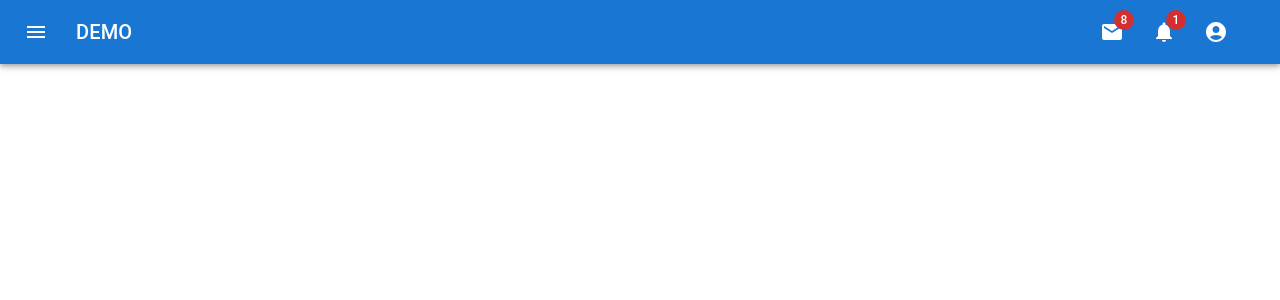
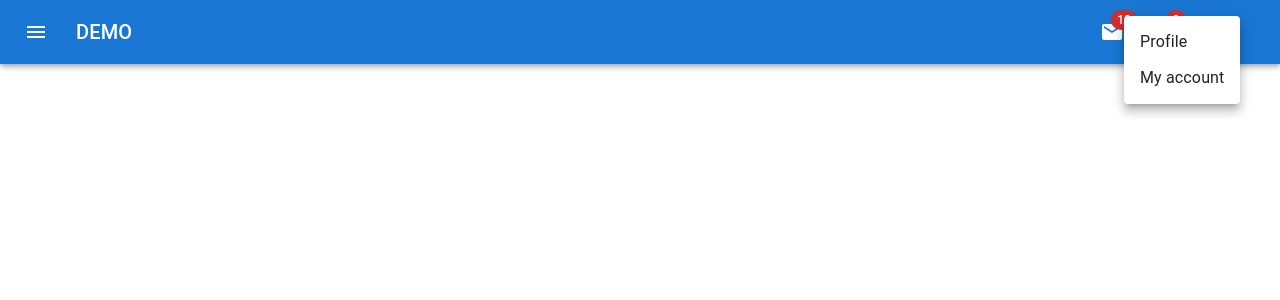
Before and after one commit to PajaritoMoyqi/TEAMHYENA-REACT-AppBar, a React (Create React App) app: page / in a window 1280 px wide. Both pictures are taken after a click on the button 1216 px from the left and 32 px from the top of the page. Shown: the top 300 px of the page. Built offline with nearby package versions, Linux system fonts and the light colour scheme.

Commit message:
React.memo added

```diff
--- a/src/AppBar.js
+++ b/src/AppBar.js
@@ -1,4 +1,4 @@
-import * as React from 'react';
+import React from 'react';
 import AppBar from '@mui/material/AppBar';
 import Box from '@mui/material/Box';
 import Toolbar from '@mui/material/Toolbar';
@@ -6,18 +6,20 @@ import Typography from '@mui/material/Typography';
 import IconButton from '@mui/material/IconButton';
 import MenuIcon from '@mui/icons-material/Menu';
 import AccountCircleIcon from '@mui/icons-material/AccountCircle';
-import NotificationsIcon from '@mui/icons-material/Notifications';
-import EmailIcon from '@mui/icons-material/Email';
-import { Badge } from '@mui/material';
-
-const getRandomNum = (initialNum) => {
-  return Math.floor(Math.random()*(initialNum));
-}
+import { Menu, MenuItem } from '@mui/material';
+import AppEmailAndNotification from './AppEmailAndNotification';
 
 const ButtonAppBar = () => {
 
-  const notificationNum = getRandomNum(10);
-  const emailNum = getRandomNum(30)
+  const [anchorEl, setAnchorEl] = React.useState(null);
+
+  const handleMenu = (event) => {
+    setAnchorEl(event.currentTarget);
+  };
+
+  const handleClose = () => {
+    setAnchorEl(null);
+  };
 
   return (
     <Box sx={{ flexGrow: 1 }}>
@@ -35,37 +37,35 @@ const ButtonAppBar = () => {
           <Typography variant="h6" component="div" sx={{ flexGrow: 1 }}>
             DEMO
           </Typography>
+          <AppEmailAndNotification />
           <IconButton
             size="large"
             edge="start"
             color="inherit"
             aria-label="menu"
             sx={{ mr: 2 }}
-          >
-            <Badge badgeContent={emailNum} color="error">
-              <EmailIcon />
-            </Badge>
-          </IconButton>
-          <IconButton
-            size="large"
-            edge="start"
-            color="inherit"
-            aria-label="menu"
-            sx={{ mr: 2 }}
-          >
-            <Badge badgeContent={notificationNum} color="error">
-              <NotificationsIcon />
-            </Badge>
-          </IconButton>
-          <IconButton
-            size="large"
-            edge="start"
-            color="inherit"
-            aria-label="menu"
-            sx={{ mr: 2 }}
+            onClick={handleMenu}
           >
             <AccountCircleIcon />
           </IconButton>
+          <Menu
+            id="menu-appbar"
+            anchorEl={anchorEl}
+            anchorOrigin={{
+              vertical: 'top',
+              horizontal: 'right',
+            }}
+            keepMounted
+            transformOrigin={{
+              vertical: 'top',
+              horizontal: 'right',
+            }}
+            open={Boolean(anchorEl)}
+            onClose={handleClose}
+          >
+            <MenuItem onClick={handleClose}>Profile</MenuItem>
+            <MenuItem onClick={handleClose}>My account</MenuItem>
+          </Menu>
         </Toolbar>
       </AppBar>
     </Box>
--- /dev/null
+++ b/src/AppEmailAndNotification.js
@@ -0,0 +1,44 @@
+import React, { memo } from 'react';
+import IconButton from '@mui/material/IconButton';
+import NotificationsIcon from '@mui/icons-material/Notifications';
+import EmailIcon from '@mui/icons-material/Email';
+import { Badge } from '@mui/material';
+
+const getRandomNum = (initialNum) => {
+  return Math.floor(Math.random()*(initialNum));
+}
+
+const AppEmailAndNotification = memo(() => {
+
+  const notificationNum = getRandomNum(10);
+  const emailNum = getRandomNum(30)
+
+  return (
+    <>
+      <IconButton
+        size="large"
+        edge="start"
+        color="inherit"
+        aria-label="menu"
+        sx={{ mr: 2 }}
+      >
+        <Badge badgeContent={emailNum} color="error">
+          <EmailIcon />
+        </Badge>
+      </IconButton>
+      <IconButton
+        size="large"
+        edge="start"
+        color="inherit"
+        aria-label="menu"
+        sx={{ mr: 2 }}
+      >
+        <Badge badgeContent={notificationNum} color="error">
+          <NotificationsIcon />
+        </Badge>
+      </IconButton>
+    </>
+  )
+});
+
+export default AppEmailAndNotification;
```
